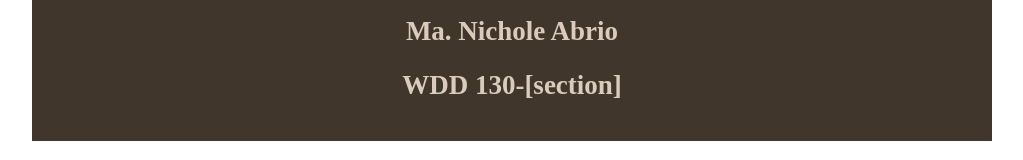
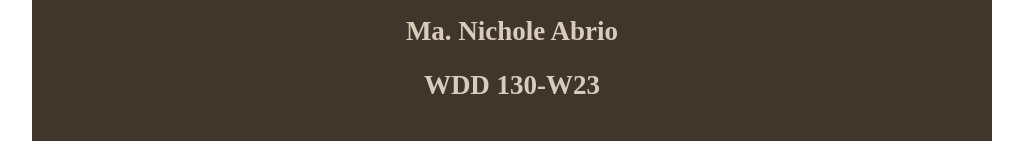
Before and after one commit to nichole-abrio/wdd130, a plain HTML site: page wwr/site-plan-rafting.html in a window 1280 px wide. Shown: the part 164-324 px from the top of the page, without its empty margins (128-1151 px from the left). Drawn offline with Linux system fonts and the light colour scheme; a web font is replaced by a local one.

Commit message:
changed class section

```diff
--- a/wwr/site-plan-rafting.html
+++ b/wwr/site-plan-rafting.html
@@ -11,7 +11,7 @@
   <header>
     <h1>Aqua Heights Site Plan</h1>
     <h2>Ma. Nichole Abrio</h2>
-    <h2>WDD 130-[section]</h2>
+    <h2>WDD 130-W23</h2>
     <!-- In the header above, add the name of your site, your name and class number. For example if you are in section 3 you would put WDD 130-03 -->
   </header>
   <main>
```
